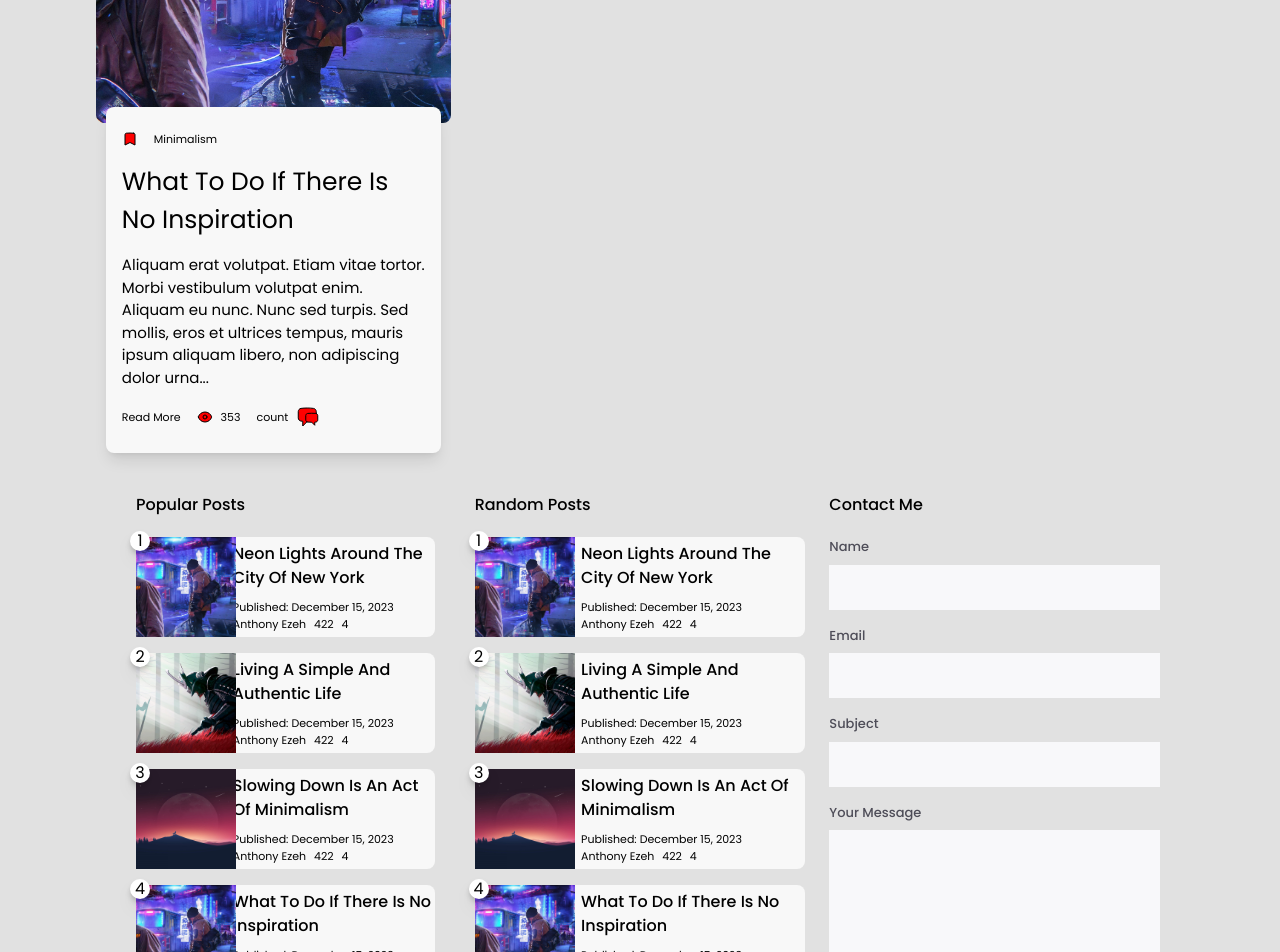
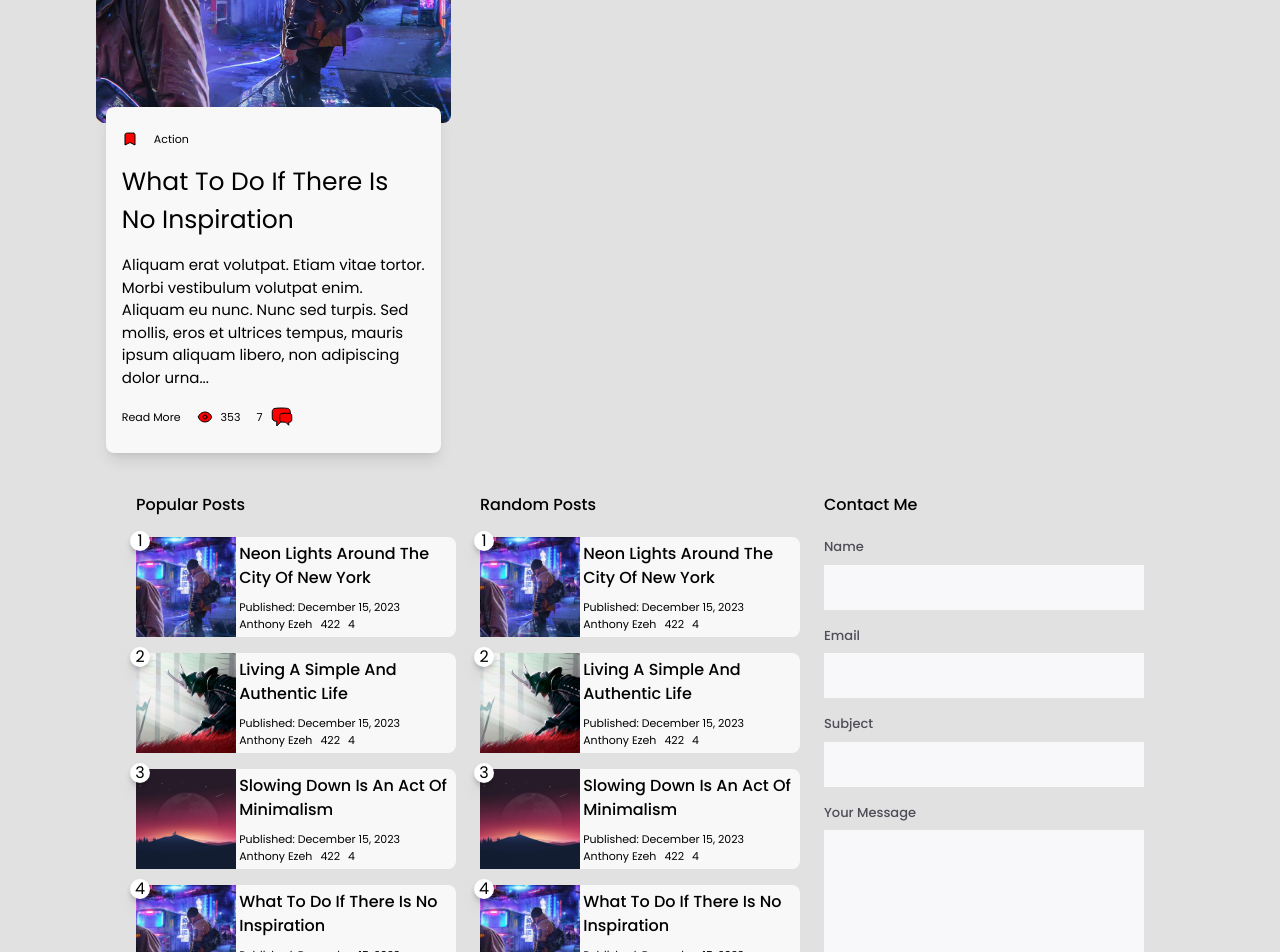
Before and after one commit to TheMoeEntity/devblog, a Next.js app: page / in a window 1280 px wide. Shown: the part 1440-2392 px from the top of the page. Built offline with nearby package versions, Linux system fonts and the light colour scheme.

Commit message:
Fuck you, moe! carry on from here.

```diff
--- a/src/app/post/components/Post.tsx
+++ b/src/app/post/components/Post.tsx
@@ -47,23 +47,13 @@ const Post = ({ data, number }: { number: number; data: Post }): any => {
       </div>
 
       <div className="w-full col-span-7 flex flex-col justify-around">
-        <motion.h1
-          initial={{ opacity: 0, y: -50 }}
-          whileInView={{ opacity: 1, y: 0 }}
-          transition={{ duration: 0.5, delay: 1 }}
-          className="text-black dark:text-white text-[16px] font-[500] truncate-2-lines capitalize"
-        >
+        <h1 className="text-black dark:text-white text-[16px] font-[500] truncate-2-lines capitalize">
           {data.title}
-        </motion.h1>
+        </h1>
 
-        <motion.div
-          initial={{ opacity: 0, y: 50 }}
-          whileInView={{ opacity: 1, y: 0 }}
-          transition={{ duration: 0.5, delay: 1.2 }}
-          className="w-full"
-        >
+        <div className="w-full">
           <PostInfo data={data} />
-        </motion.div>
+        </div>
       </div>
     </motion.div>
   );
--- a/src/components/Content.tsx
+++ b/src/components/Content.tsx
@@ -1,4 +1,4 @@
-"use client"
+"use client";
 import React, { ReactElement } from "react";
 import { DashPost } from "./DashPost";
 import Post from "../app/post/components/Post";
@@ -18,9 +18,9 @@ export const Content = (): ReactElement => {
       </div>
 
       {/* Other Posts */}
-      <div className="max-w-[1040px] lg:gap-6 flex flex-col lg:grid grid-cols-3 mx-auto">
+      <div className="max-w-[1040px] lg:gap-6 flex flex-col lg:grid grid-cols-3 mx-auto px-4">
         {/* Popular post */}
-        <div className="lg:max-w-[350px] w-full my-10 mx-auto space-y-[20px] px-4">
+        <div className="lg:max-w-[350px] w-full my-10 mx-auto space-y-[20px] ">
           <h1 className="text-[16px] text-black dark:text-white font-[500]">
             Popular Posts
           </h1>
--- a/src/components/DashPost.tsx
+++ b/src/components/DashPost.tsx
@@ -28,7 +28,7 @@ export const DashPost = ({ data }: PostProps): ReactElement => {
       initial={{ opacity: 0, y: 100 }}
       transition={{ duration: 0.8 }}
       whileInView={{ opacity: 1, y: 0 }}
-      className="my-10 text-black dark:text-white"
+      className="my-10 cursor-pointer text-black dark:text-white"
     >
       <div className="z-20 relative w-full mx-auto h-[290px]">
         <Image
@@ -46,7 +46,7 @@ export const DashPost = ({ data }: PostProps): ReactElement => {
         <div className="flex gap-4 justify-start items-center">
           <Bookmark />
           <span className="text-black dark:text-white text-[11px] ">
-            Minimalism
+            {data.categories[0]}
           </span>
         </div>
 
@@ -75,7 +75,7 @@ export const DashPost = ({ data }: PostProps): ReactElement => {
           </h3>
 
           <div className="flex justify-start gap-2 items-center">
-            <span>count</span>
+            <span>7</span>
             <Message />
           </div>
         </div>
```
